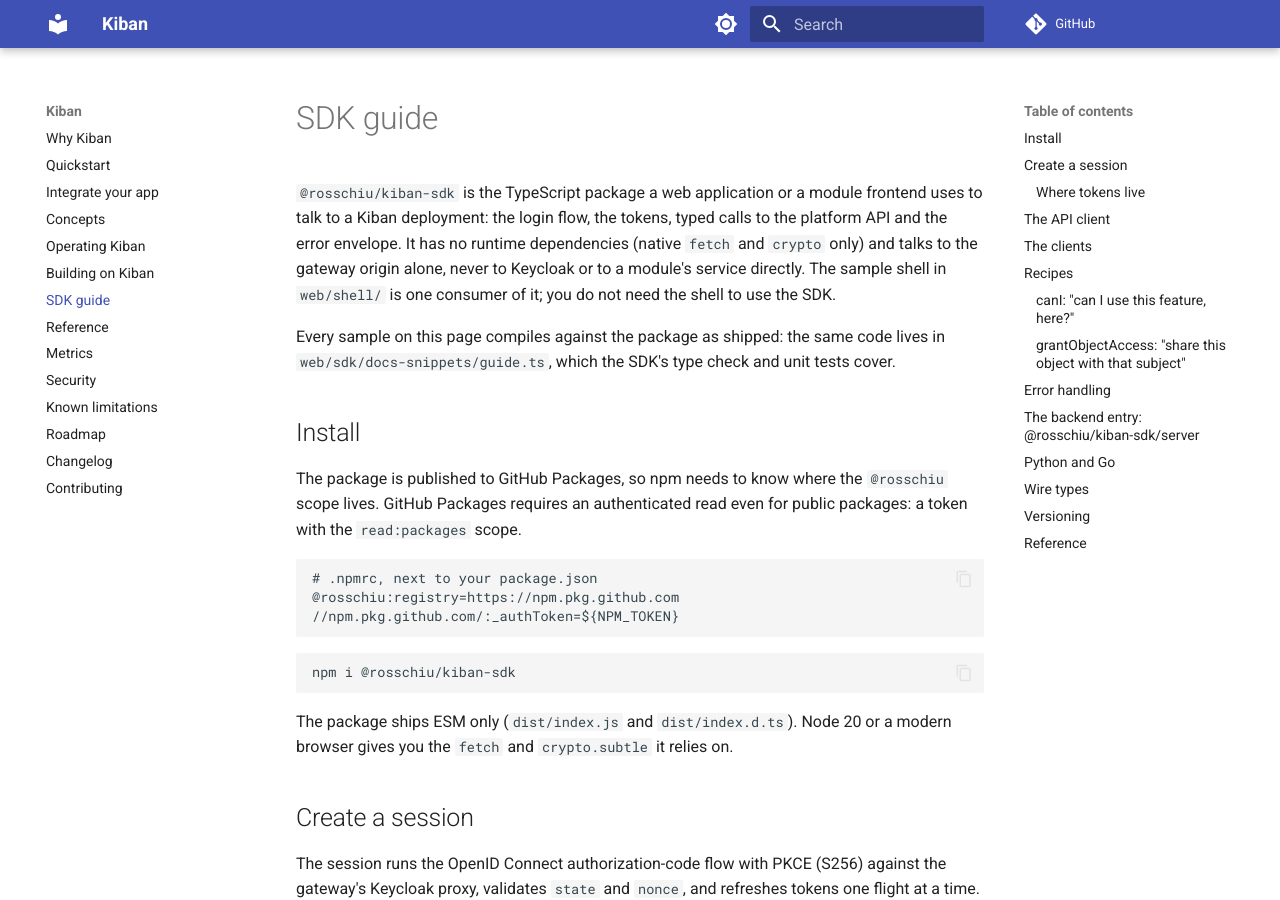
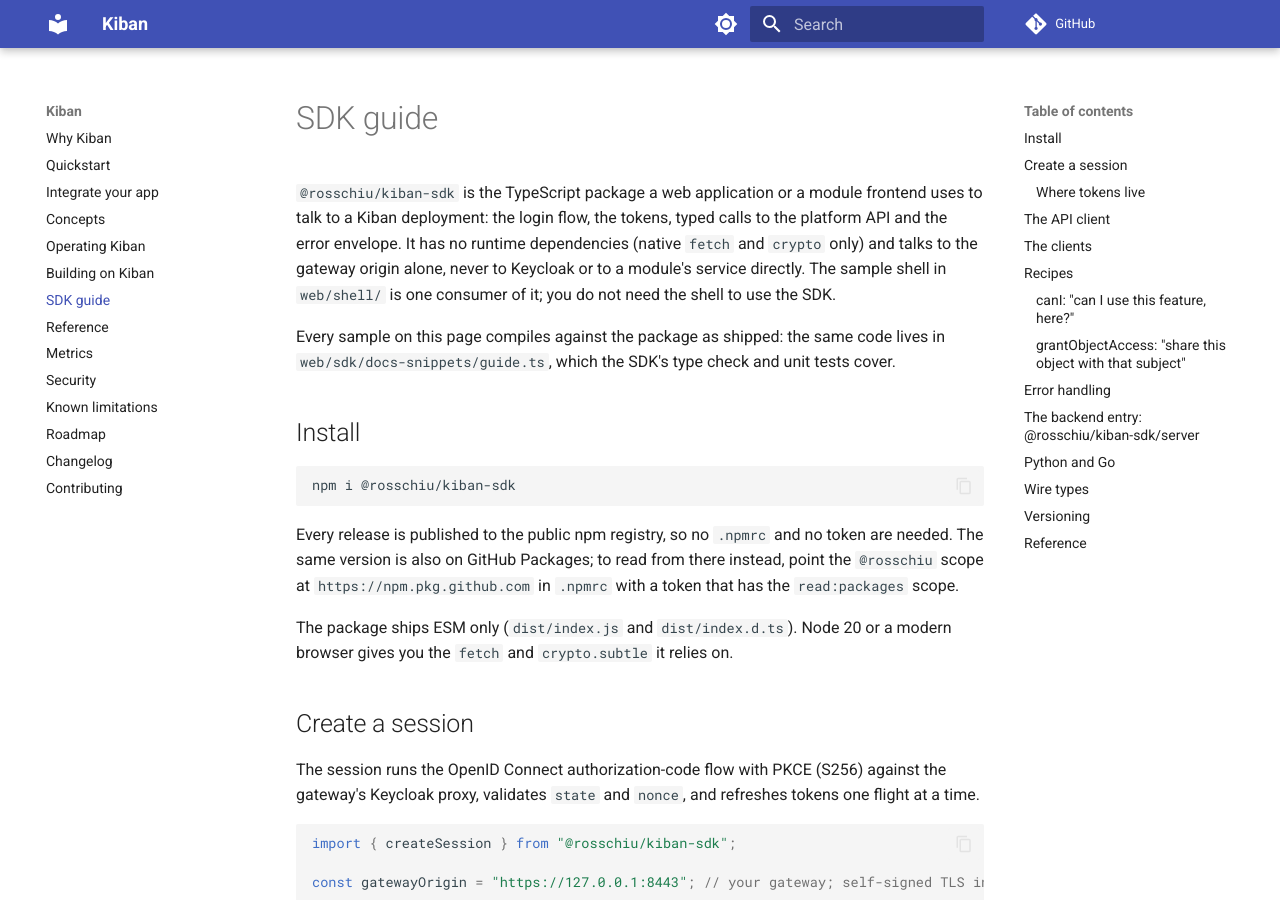
Before and after one commit to rosschiu/kiban, an MkDocs documentation site: the page built from docs/sdk-guide.md, in a window 1280 px wide and 900 px high. Built offline with MkDocs 1.6.1 and Material for MkDocs 9.7.7, drawn with Linux system fonts in a browser that asks for light colours; comment, search, counter and statistics services are not loaded.

Commit message:
ci(release): publish the Python SDK to PyPI and the npm SDK to the public registry
The Python SDK was only installable from a checkout and the npm SDK only from GitHub Packages,
which needs a token even to read (K6). The release workflow gains an sdk-python job (version
guard against the tag, sdist and wheel build, the package attached as a workflow artifact, and
a PyPI upload when PYPI_API_TOKEN is set) and a public-npm step in the sdk job (npm publish to
registry.npmjs.org with --access public when NPM_TOKEN is set). Both steps are idempotent and
both say so and succeed when their token is absent, so a release never fails for a missing
account. Install docs now say pip install kiban-sdk and npm i @rosschiu/kiban-sdk with no
.npmrc.

````diff
--- a/docs/sdk-guide.md
+++ b/docs/sdk-guide.md
@@ -11,19 +11,14 @@
 
 ## Install
 
-The package is published to GitHub Packages, so npm needs to know where the `@rosschiu` scope
-lives. GitHub Packages requires an authenticated read even for public packages: a token with
-the `read:packages` scope.
-
-```
-# .npmrc, next to your package.json
-@rosschiu:registry=https://npm.pkg.github.com
-//npm.pkg.github.com/:_authToken=${NPM_TOKEN}
-```
-
 ```
 npm i @rosschiu/kiban-sdk
 ```
+
+Every release is published to the public npm registry, so no `.npmrc` and no token are needed.
+The same version is also on GitHub Packages; to read from there instead, point the `@rosschiu`
+scope at `https://npm.pkg.github.com` in `.npmrc` with a token that has the `read:packages`
+scope.
 
 The package ships ESM only (`dist/index.js` and `dist/index.d.ts`). Node 20 or a modern browser
 gives you the `fetch` and `crypto.subtle` it relies on.
````
Also changed, not shown: CHANGELOG.md (+1 -0 lines), docs/integrate.md (+2 -3 lines), 1 other file.
